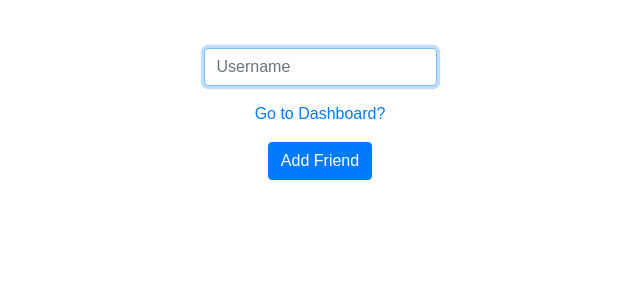
After one commit to 0MuhammadTaha0/ChatApp, a Flask app: page /friends/add in a window 1280 px wide. The commit adds this page. Shown: the top 300 px of the page, without its empty margins (320-960 px from the left). Run offline with Flask 3, Linux system fonts and the light colour scheme; a user stored in the database is signed in; some libraries are stand-ins or nearby versions.

Commit message:
Barebones implementation of Adding Friends and made contacts more interactive

```diff
--- a/app.py
+++ b/app.py
@@ -102,6 +102,7 @@ def login():
         return render_template("login.html")
 
 @app.route("/logout")
+@login_required
 def logout():
     """Log user out"""
 
@@ -110,3 +111,42 @@ def logout():
 
     # Redirect user to login form
     return redirect("/")
+
+@app.route("/friends/add", methods=["GET", "POST"])
+@login_required
+def friends():
+    if request.method == "GET":
+        return render_template("add-friends.html")
+    else:
+        username = request.form.get("username")
+        if not username:
+            flash("Please Enter Username")
+            return redirect("/friends/add")
+
+        # Query database for username
+        rows = db.execute(
+            "SELECT * FROM users WHERE username = ?", username
+        )
+
+        # Ensure username exists
+        if len(rows) != 1:
+            flash("User does not exist!")
+            return redirect("/friends/add")
+
+        userid = db.execute("SELECT id from users where username = ?", username)[0]["id"]
+
+        if userid == session["user_id"]:
+            flash("You cannot be your own friend, duh!")
+            return redirect("/friends/add")
+
+        user = db.execute("SELECT * from friendships WHERE userid = ? and friendid = ?", session["user_id"], userid)
+        friend = db.execute("SELECT * from friendships WHERE userid = ? and friendid = ?", userid, session["user_id"])
+
+        if len(user) != 0 or len(friend) != 0:
+            flash("Already Friends")
+            return redirect("/friends/add")
+
+        #Making friendship
+        db.execute("INSERT into friendships (userid, friendid) VALUES (?, ?)", session["user_id"], userid)
+        flash("Friend Added!")
+        return redirect("/")
--- a/static/script.js
+++ b/static/script.js
@@ -17,3 +17,33 @@ const sendMessage = (e) => {
   }
 
 chatInputForm.addEventListener('submit', sendMessage)
+
+//Making contacts clickable and updating chat header
+const contact = document.querySelectorAll('.contact')
+
+for (let i = 0; i < contact.length; i++) {
+    contact[i].addEventListener('click', function() {
+      const chatHeader = document.querySelector('.profile-name')
+      for (let j = 0; j < contact.length; j++) {
+        contact[j].style.backgroundColor = 'white';
+      }
+      contact[i].style.backgroundColor = '#D3D3D3';
+      let contactName = contact[i].innerHTML;
+      chatHeader.innerHTML = contactName;
+    });
+}
+
+//Implementing icons
+const icons = document.querySelectorAll('.icon')
+
+icons[2].onclick = function(){
+  location.href='/friends/add';
+};
+
+icons[3].onclick = function(){
+  location.href='/settings';
+};
+
+icons[4].onclick = function(){
+  location.href='/logout';
+};
--- /dev/null
+++ b/templates/add-friends.html
@@ -0,0 +1,19 @@
+{% extends "layout.html" %}
+
+{% block title %}
+    Add Friends
+{% endblock %}
+
+{% block main %}
+<div class="container py-5 text-center">
+    <form action="/friends/add" method="post">
+        <div class="mb-3">
+            <input autocomplete="off" required autofocus class="form-control mx-auto w-auto" name="username" placeholder="Username" type="text">
+        </div>
+        <div class="mb-3">
+            <a href="/">Go to Dashboard?</a>
+        </div>
+        <button class="btn btn-primary" type="submit">Add Friend</button>
+    </form>
+</div>
+{% endblock %}
--- a/templates/index.html
+++ b/templates/index.html
@@ -11,7 +11,7 @@
         <button class="icon">G</button>
         <button class="icon">F</button>
         <button class="icon">⚙</button>
-        <button onclick="location.href='/logout'" class="icon">L</button>
+        <button class="icon">L</button>
     </div>
 
     <div class="contacts-section">
@@ -26,7 +26,8 @@
     <div class="chat-section">
         <div class="chat-header">
             <!-- Profile picture or header icon -->
-            <div class="profile-icon"></div>
+            <span class="profile-icon"></span>
+            <span class="profile-name"><p></p></span>
         </div>
         <div class="chat-messages">
             <!-- Messages will appear here -->
```
Also changed, not shown: chatapp.db, 3 other files.
